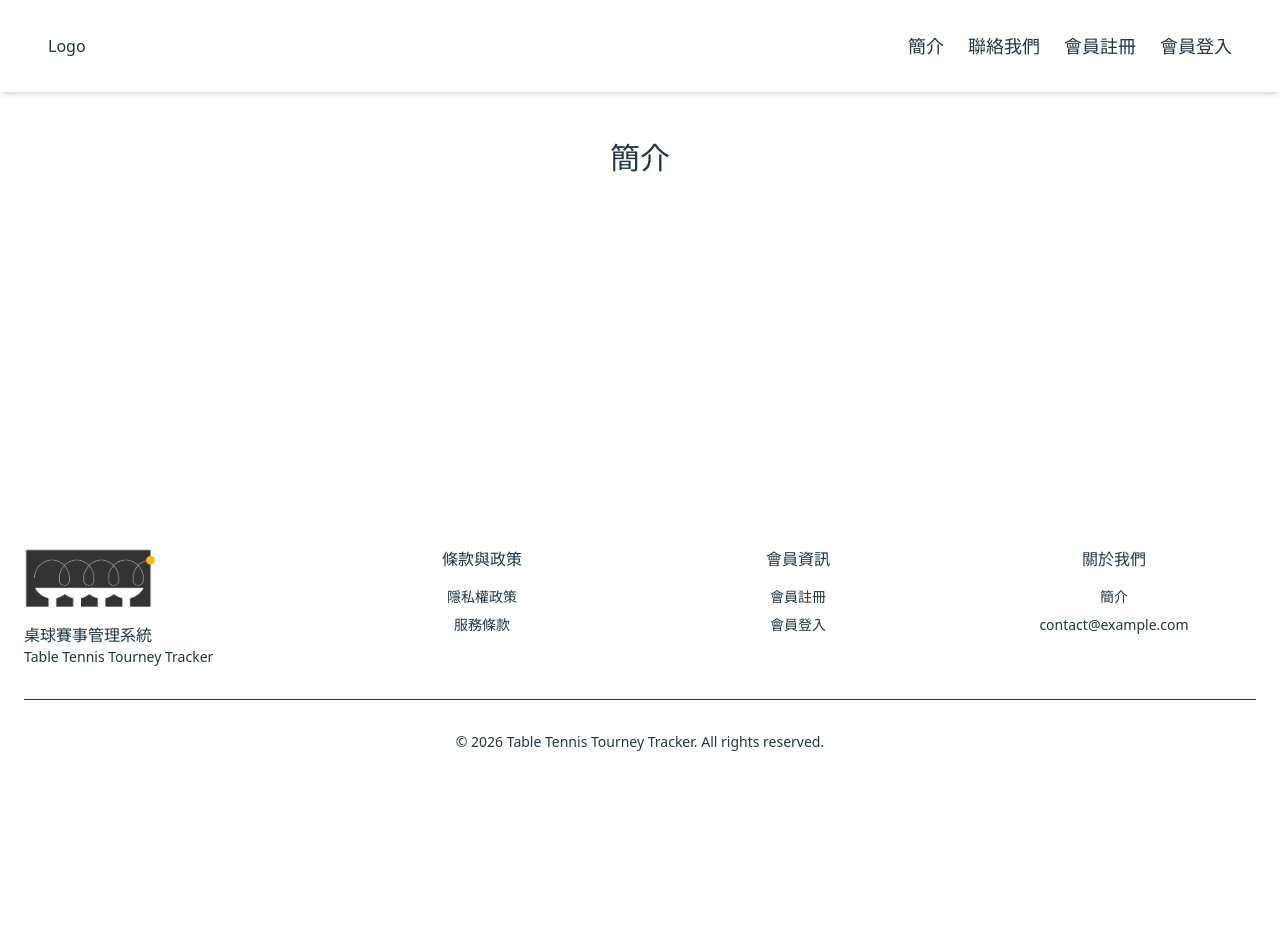
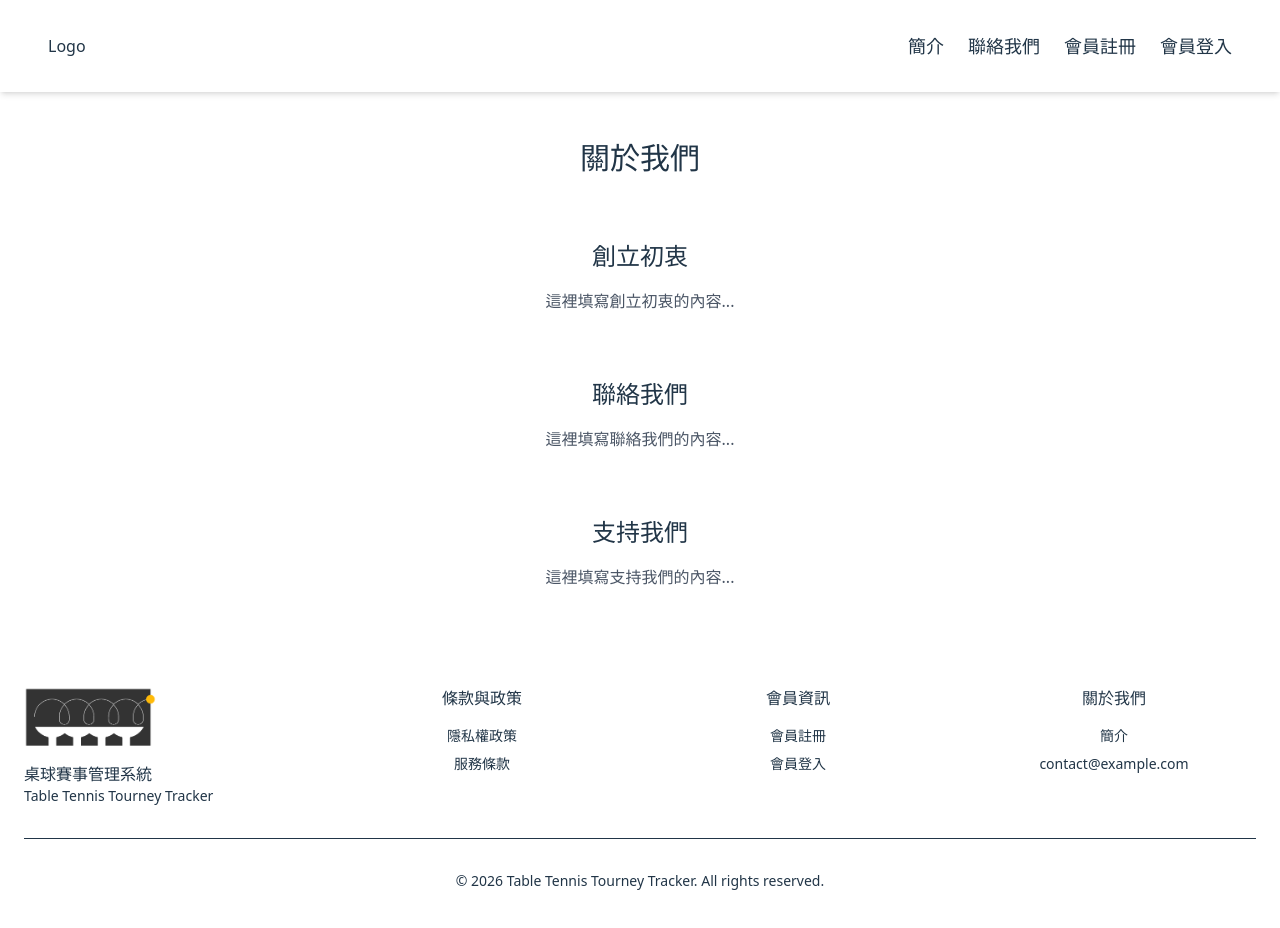
Before and after one commit to comea22/Nexus_frontend, a React (Vite) app: page /about in a window 1280 px wide. Shown: the top 928 px of the page. Before the commit the page ends 800 px from the top, so only its background shows below. Built offline with nearby package versions, Linux system fonts and the light colour scheme.

Commit message:
chore: 新增 logo 圖檔與關於我們頁面

```diff
--- a/src/pages/About.jsx
+++ b/src/pages/About.jsx
@@ -1,7 +1,28 @@
 function About() {
   return (
-    <div className="max-w-7xl mx-auto px-6 py-12">
-      <h1 className="text-3xl font-bold">簡介</h1>
+    <div className="max-w-4xl mx-auto px-6 py-12 space-y-16">
+      <h1 className="text-3xl font-bold text-center">關於我們</h1>
+
+      <section>
+        <h2 className="text-2xl font-bold mb-4">創立初衷</h2>
+        <p className="text-gray-600 leading-relaxed">
+          這裡填寫創立初衷的內容...
+        </p>
+      </section>
+
+      <section>
+        <h2 className="text-2xl font-bold mb-4">聯絡我們</h2>
+        <p className="text-gray-600 leading-relaxed">
+          這裡填寫聯絡我們的內容...
+        </p>
+      </section>
+
+      <section>
+        <h2 className="text-2xl font-bold mb-4">支持我們</h2>
+        <p className="text-gray-600 leading-relaxed">
+          這裡填寫支持我們的內容...
+        </p>
+      </section>
     </div>
   )
 }
```
Also changed, not shown: public/logo.webp (added), public/logo_darkmode.webp (added).
